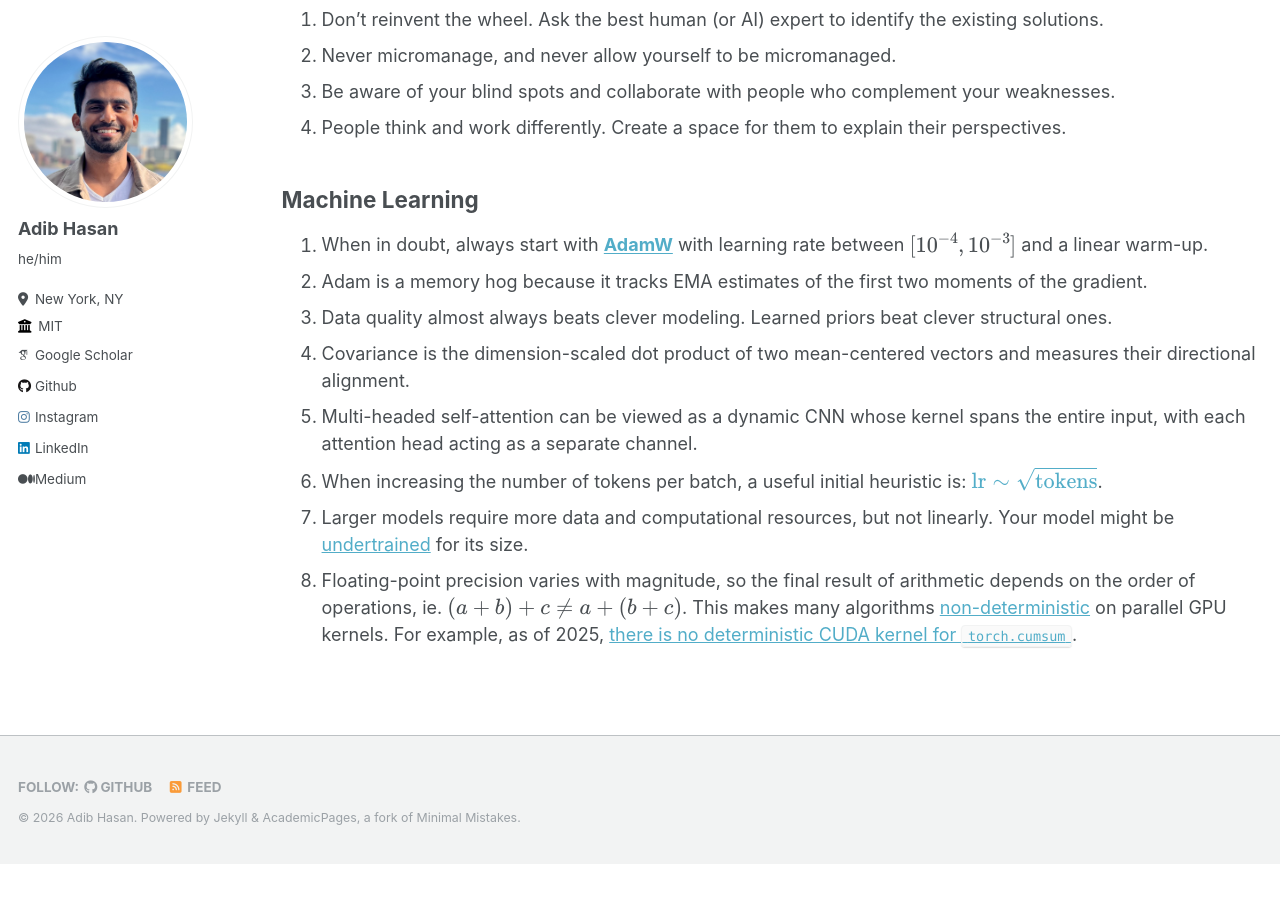
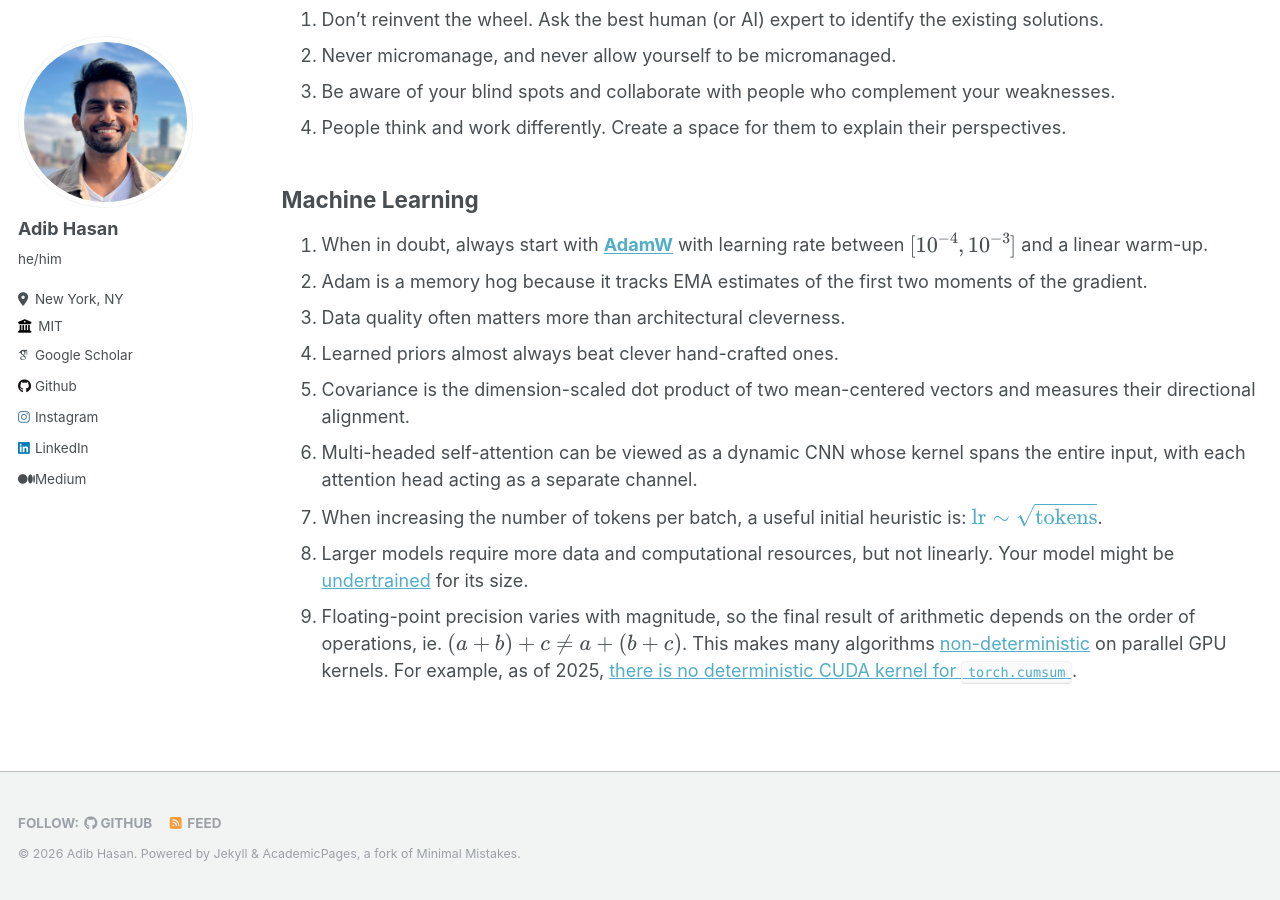
Before and after one commit to Neehan/neehan.github.io, a Jekyll site: the page built from _pages/lessons.md, in a window 1280 px wide and 900 px high, scrolled down 590 px. Built offline with Jekyll 4.4.1, drawn with Linux system fonts in a browser that asks for light colours; some web fonts are replaced; before the commit the page ends 1454 px from its top, so only the background shows below that.

Commit message:
Update lessons.md

```diff
--- a/_pages/lessons.md
+++ b/_pages/lessons.md
@@ -25,9 +25,10 @@ Here is a running list of lessons that I have learned over the years from my mis
 ## Machine Learning
 1. When in doubt, always start with **[AdamW](https://docs.pytorch.org/docs/stable/generated/torch.optim.AdamW.html)** with learning rate between $[10^{-4}, 10^{-3}]$ and a linear warm-up.
 2. Adam is a memory hog because it tracks EMA estimates of the first two moments of the gradient.
-3. Data quality almost always beats clever modeling. Learned priors beat clever structural ones.
-4. Covariance is the dimension-scaled dot product of two mean-centered vectors and measures their directional alignment.
-5. Multi-headed self-attention can be viewed as a dynamic CNN whose kernel spans the entire input, with each attention head acting as a separate channel.
-6. When increasing the number of tokens per batch, a useful initial heuristic is: [$\mathrm{lr} \sim \sqrt{\mathrm{tokens}}$](https://arxiv.org/pdf/1705.08741).
-7. Larger models require more data and computational resources, but not linearly. Your model might be [undertrained](https://arxiv.org/pdf/2001.08361) for its size.
-8. Floating-point precision varies with magnitude, so the final result of arithmetic depends on the order of operations, ie. $(a + b) + c \neq a + (b + c)$. This makes many algorithms [non-deterministic](https://thinkingmachines.ai/blog/defeating-nondeterminism-in-llm-inference/) on parallel GPU kernels. For example, as of 2025, [there is no deterministic CUDA kernel for `torch.cumsum`](https://github.com/pytorch/pytorch/issues/89492).
+3. Data quality often matters more than architectural cleverness.
+4. Learned priors almost always beat clever hand-crafted ones.
+5. Covariance is the dimension-scaled dot product of two mean-centered vectors and measures their directional alignment.
+6. Multi-headed self-attention can be viewed as a dynamic CNN whose kernel spans the entire input, with each attention head acting as a separate channel.
+7. When increasing the number of tokens per batch, a useful initial heuristic is: [$\mathrm{lr} \sim \sqrt{\mathrm{tokens}}$](https://arxiv.org/pdf/1705.08741).
+8. Larger models require more data and computational resources, but not linearly. Your model might be [undertrained](https://arxiv.org/pdf/2001.08361) for its size.
+9. Floating-point precision varies with magnitude, so the final result of arithmetic depends on the order of operations, ie. $(a + b) + c \neq a + (b + c)$. This makes many algorithms [non-deterministic](https://thinkingmachines.ai/blog/defeating-nondeterminism-in-llm-inference/) on parallel GPU kernels. For example, as of 2025, [there is no deterministic CUDA kernel for `torch.cumsum`](https://github.com/pytorch/pytorch/issues/89492).
```
